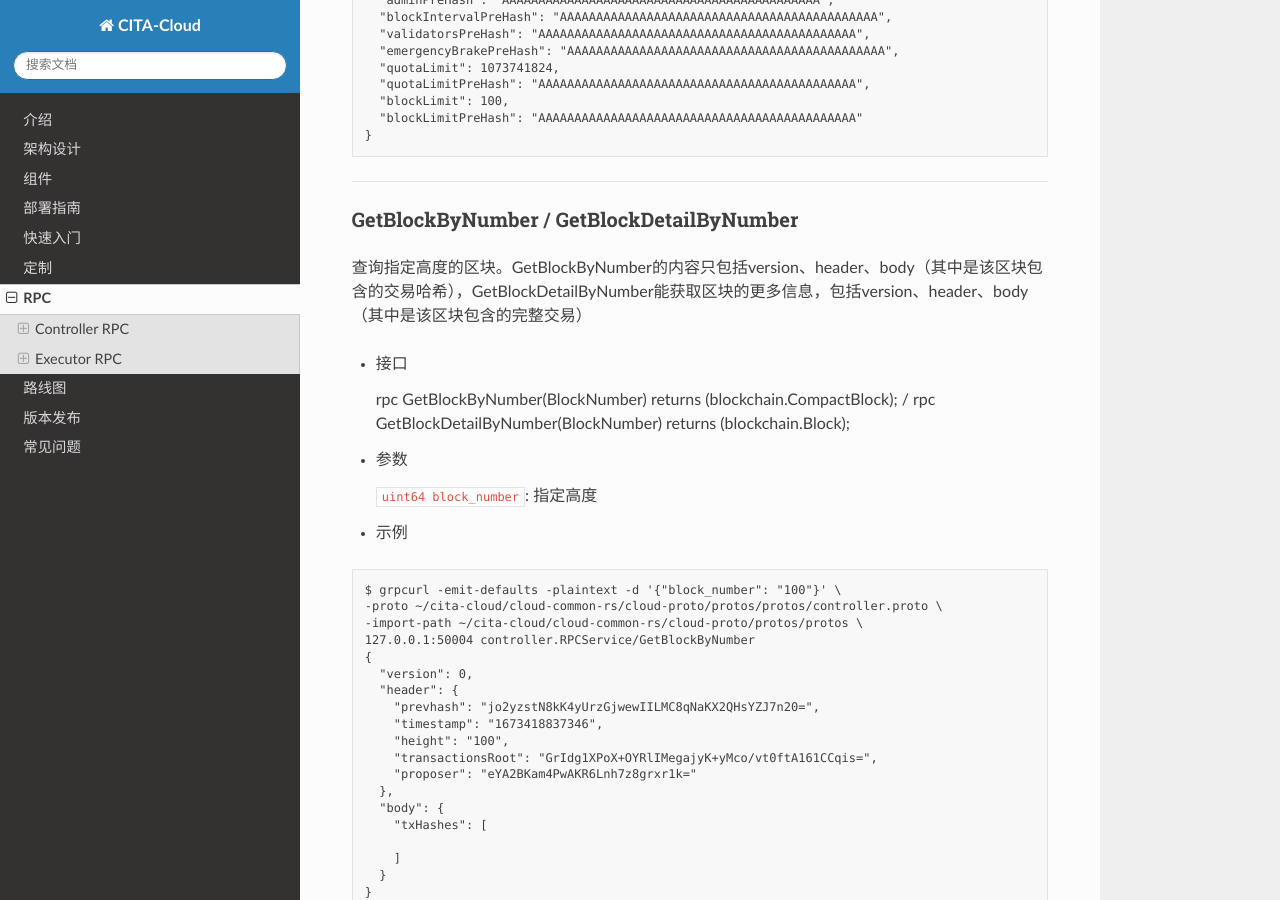
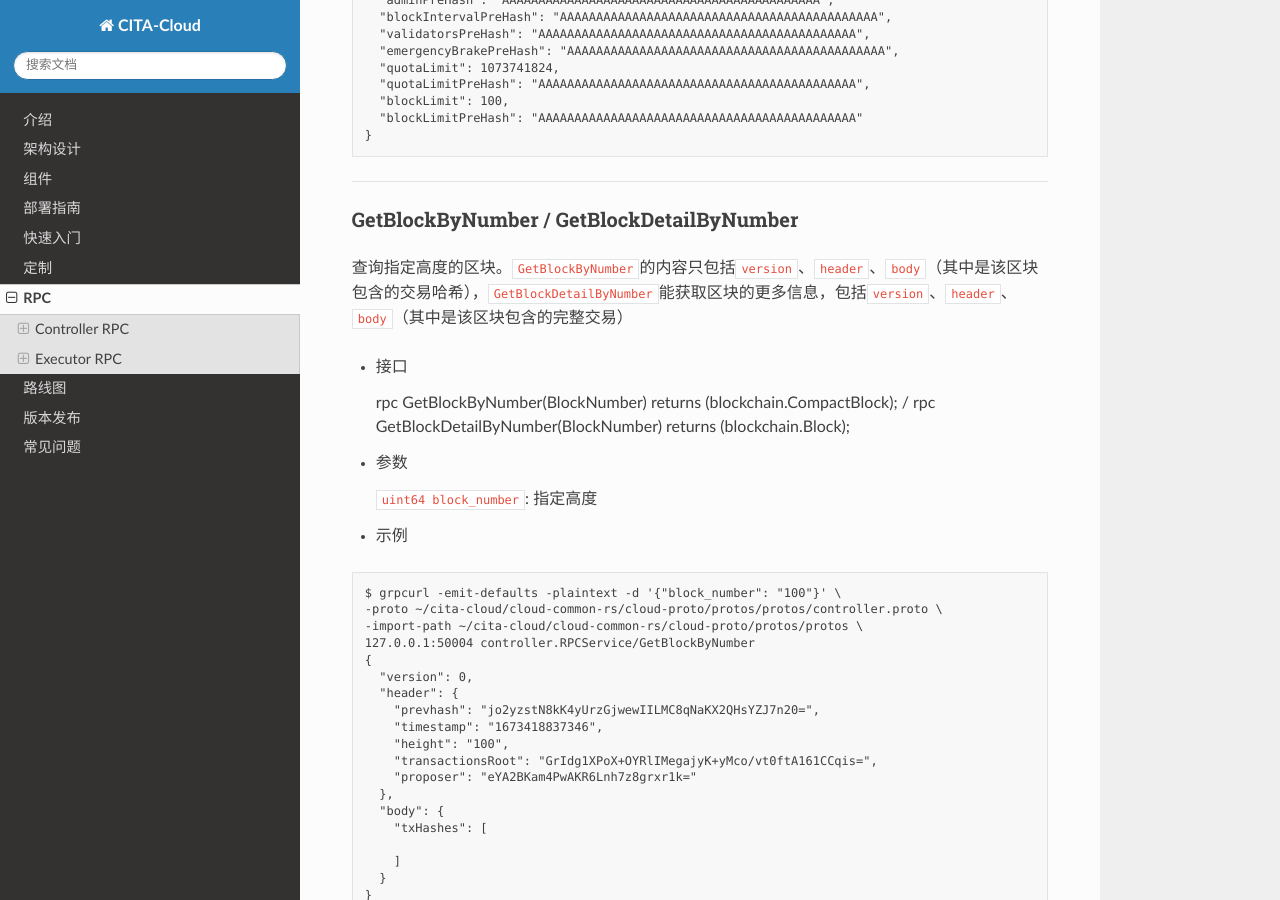
Before and after one commit to cita-cloud/docs, a Sphinx documentation site: the page built from source/rpc.md, in a window 1280 px wide and 900 px high, scrolled down 2544 px. Built offline with Sphinx 7.4.7 and the Read the Docs theme 2.0.0, drawn with Linux system fonts in a browser that asks for light colours; some of the changed text lies outside the part shown.

Commit message:
fix: missing back quotes

```diff
--- a/source/rpc.md
+++ b/source/rpc.md
@@ -138,7 +138,7 @@ $ grpcurl -emit-defaults -plaintext -d '{"block_number": "100"}' \
 
 ### GetBlockByNumber / GetBlockDetailByNumber
 
-查询指定高度的区块。GetBlockByNumber的内容只包括version、header、body（其中是该区块包含的交易哈希），GetBlockDetailByNumber能获取区块的更多信息，包括version、header、body（其中是该区块包含的完整交易）
+查询指定高度的区块。`GetBlockByNumber`的内容只包括`version`、`header`、`body`（其中是该区块包含的交易哈希），`GetBlockDetailByNumber`能获取区块的更多信息，包括`version`、`header`、`body`（其中是该区块包含的完整交易）
 
 * 接口
 
@@ -643,7 +643,7 @@ $ grpcurl -emit-defaults -plaintext -d '{"address": "Req3cucyj4Vkugo9aVQW1VLDpfM
 
 ### EstimateQuota
 
-估算执行交易需要消耗的quota
+估算执行交易需要消耗的`quota`
 
 * 接口
 
```
